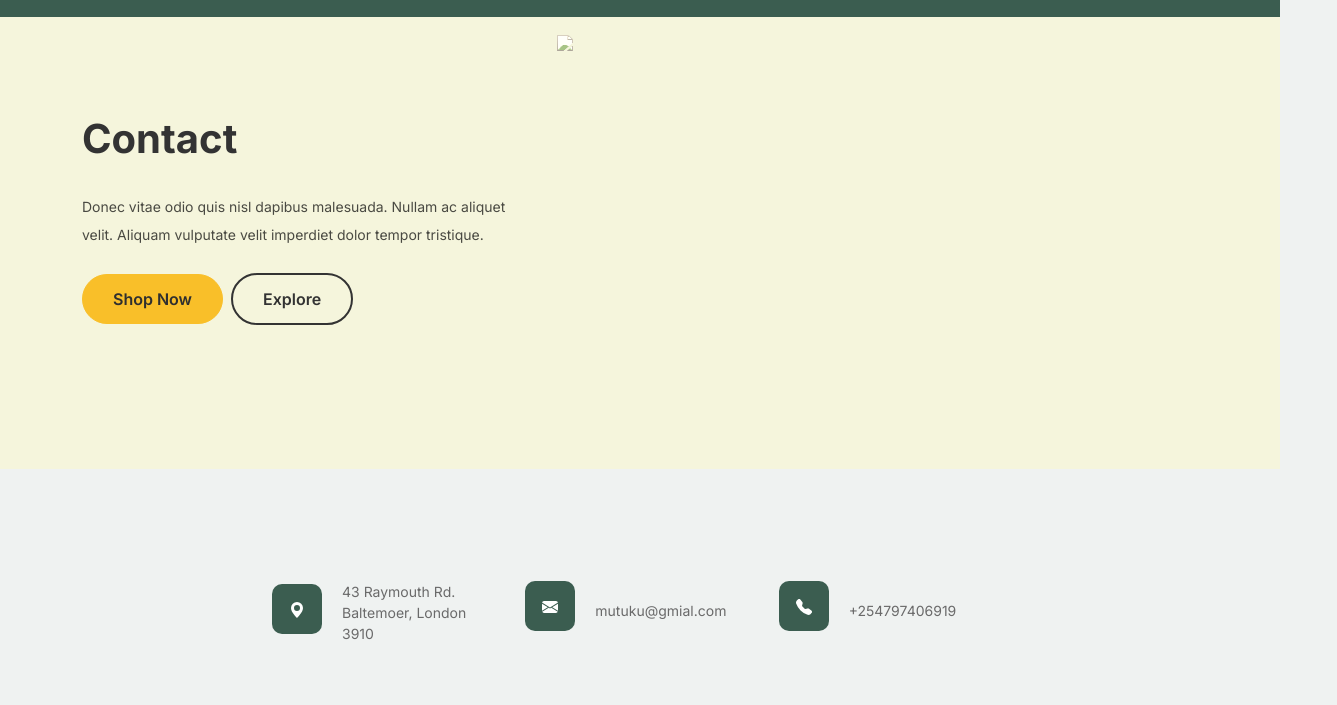
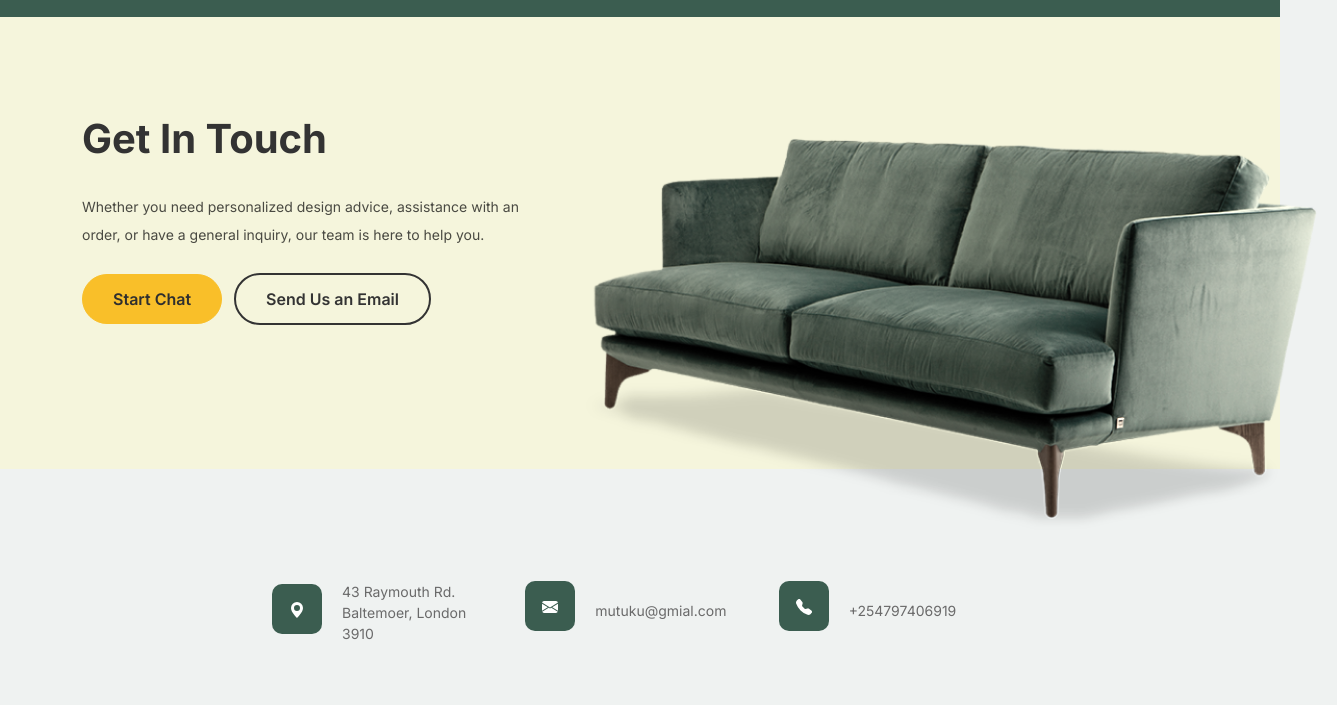
Before and after one commit to denn1s-mutuku/bootstrap-furniture-website, a plain HTML site: page contact.html in a window 1280 px wide. Shown: the part 67-772 px from the top of the page, 1337 px wide, since content can reach past the window. Drawn offline with Linux system fonts and the light colour scheme.

Commit message:
Updated image and asset paths after moving files to root.

```diff
--- a/contact.html
+++ b/contact.html
@@ -58,14 +58,17 @@
 					<div class="row justify-content-between">
 						<div class="col-lg-5">
 							<div class="intro-excerpt">
-								<h1>Contact</h1>
-								<p class="mb-4">Donec vitae odio quis nisl dapibus malesuada. Nullam ac aliquet velit. Aliquam vulputate velit imperdiet dolor tempor tristique.</p>
-								<p><a href="" class="btn btn-secondary me-2">Shop Now</a><a href="#" class="btn btn-white-outline">Explore</a></p>
-							</div>
+    <h1>Get In Touch</h1>
+    <p class="mb-4">Whether you need personalized design advice, assistance with an order, or have a general inquiry, our team is here to help you.</p>
+    <p>
+        <a href="/chat.html" class="btn btn-secondary me-2">Start Chat</a>
+        <a href="mailto:support@dfurnitures.com" class="btn btn-white-outline">Send Us an Email</a>
+    </p>
+</div>
 						</div>
 						<div class="col-lg-7">
 							<div class="hero-img-wrap">
-								<img src="/furni-1.0.0/images/couch.png" class="img-fluid">
+								<img src="/images/couch.png" class="img-fluid">
 							</div>
 						</div>
 					</div>
@@ -204,7 +207,8 @@
 				<div class="row g-5 mb-5">
 					<div class="col-lg-4">
 						<div class="mb-4 footer-logo-wrap"><a href="#" class="footer-logo">Furni<span>.</span></a></div>
-						<p class="mb-4">Donec facilisis quam ut purus rutrum lobortis. Donec vitae odio quis nisl dapibus malesuada. Nullam ac aliquet velit. Aliquam vulputate velit imperdiet dolor tempor tristique. Pellentesque habitant</p>
+							<p class="mb-2 text-center text-lg-start">
+   <p class="mb-4">D-Furnitures delivers thoughtfully designed, modern furniture crafted with lasting quality and timeless style for every room in your home.</p>
 
 						<ul class="list-unstyled custom-social">
 							<li><a href="#"><span class="fa fa-brands fa-facebook-f"></span></a></li>
@@ -257,8 +261,9 @@
 				<div class="border-top copyright">
 					<div class="row pt-4">
 						<div class="col-lg-6">
-							<p class="mb-2 text-center text-lg-start">Copyright &copy;<script>document.write(new Date().getFullYear());</script>. All Rights Reserved. &mdash; Designed with love by <a href="https://untree.co">Untree.co</a> Distributed By <a hreff="https://themewagon.com">ThemeWagon</a>  <!-- License information: https://untree.co/license/ -->
-            </p>
+							<p class="mb-2 text-center text-lg-start">
+    Copyright &copy;<script>document.write(new Date().getFullYear());</script> D-Furnitures. All Rights Reserved.
+</p>
 						</div>
 
 						<div class="col-lg-6 text-center text-lg-end">
```
Also changed, not shown: about.html (+1 -1 lines), blog.html (+1 -1 lines), checkout.html (+3 -2 lines), index.html (+1 -1 lines), services.html (+1 -1 lines).
